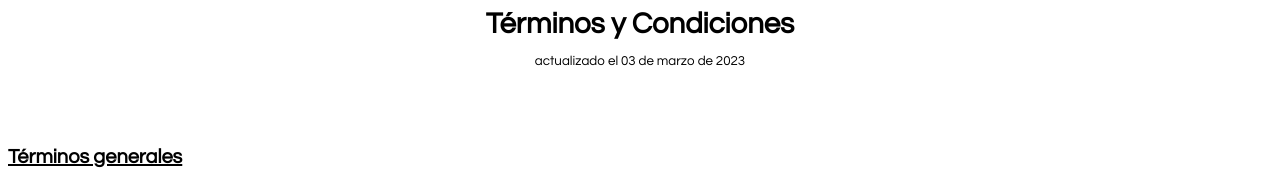
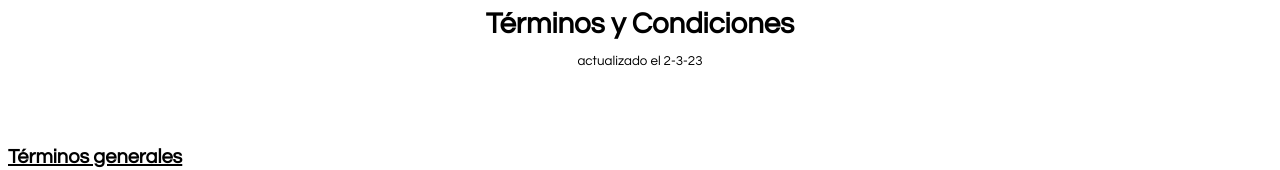
Before and after one commit to JeijoApp/jeijo.githup.io, a plain HTML site: page index.html in a window 1280 px wide. Shown: the top 170 px of the page. Drawn offline with Linux system fonts and the light colour scheme.

Commit message:
Update index.html

```diff
--- a/index.html
+++ b/index.html
@@ -17,7 +17,7 @@ y </font><font size="6" style="font-size: 22pt">C</font><font size="6" style="fo
 </b></font></font>
 </p>
 <p align="center" style="line-height: 100%; margin-bottom: 0in"><font face="Century Gothic, sans-serif"><font size="2" style="font-size: 10pt">actualizado
-el 03 de marzo de 2023</font></font></p>
+el 2-3-23</font></font></p>
 <p align="justify" style="line-height: 100%; margin-bottom: 0in"><br/>
 
 </p>
```
